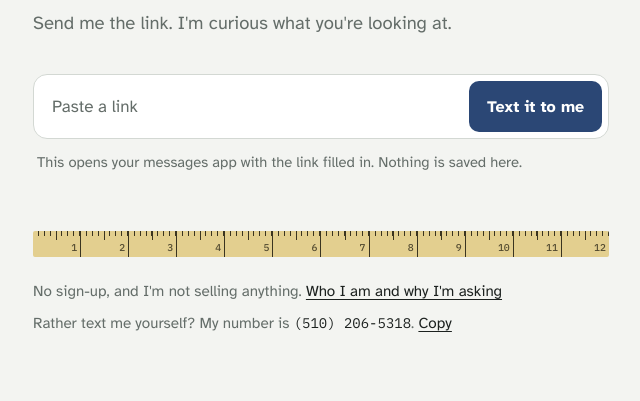
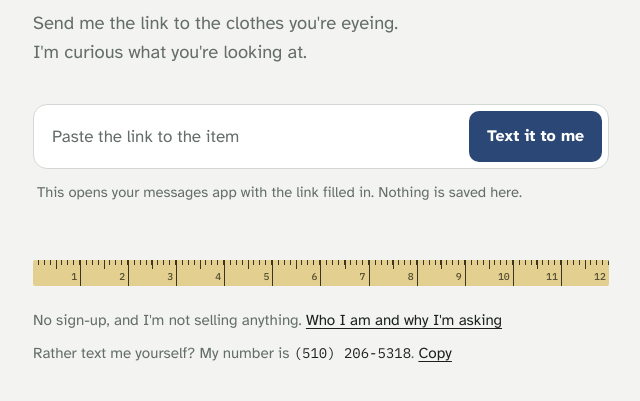
Before and after one commit to heidihyn/fit-research, a plain HTML site: page index.html in a window 1280 px wide. Shown: the part 339-740 px from the top of the page, without its empty margins (319-959 px from the left). Drawn offline with nearby package versions, Linux system fonts and the light colour scheme.

Commit message:
Say which link to send: the clothes they're eyeing
Co-Authored-By: Claude Opus 5.5 (1M context) <noreply@anthropic.com>
Claude-Session: https://claude.ai/code/session_01354Dzzpwd5AasBhppkVr78

```diff
--- a/index.html
+++ b/index.html
@@ -234,12 +234,12 @@ button.linkish {
   <!-- HOME -->
   <main id="home" class="view" aria-labelledby="home-title">
     <h1 id="home-title"><span class="ph">Thinking about buying</span> <span class="ph">something to wear,</span> <span class="ph">but not sure it'll <em>fit?</em></span></h1>
-    <p class="lede"><span class="ph">Send me the link.</span> <span class="ph">I'm curious what you're looking at.</span></p>
+    <p class="lede"><span class="ph">Send me the link</span> <span class="ph">to the clothes you're eyeing.</span> <span class="ph">I'm curious what you're looking at.</span></p>
 
     <form id="send" novalidate>
       <div class="seam">
         <input id="link" name="link" type="url" inputmode="url" autocomplete="off"
-               placeholder="Paste a link" aria-label="Link to the item" required>
+               placeholder="Paste the link to the item" aria-label="Link to the item" required>
         <button type="submit" class="send">Text it to me</button>
       </div>
       <p class="hint" id="hint" aria-live="polite"><span class="ph">This opens your messages app</span> <span class="ph">with the link filled in.</span> <span class="ph">Nothing is saved here.</span></p>
@@ -293,7 +293,7 @@ button.linkish {
     var link = input.value.trim();
     if (!link) {
       hint.dataset.tone = "warn";
-      hint.textContent = "Paste a link first, then tap Text it to me.";
+      hint.textContent = "Paste the link to the item first, then tap Text it to me.";
       input.focus();
       return;
     }
```
